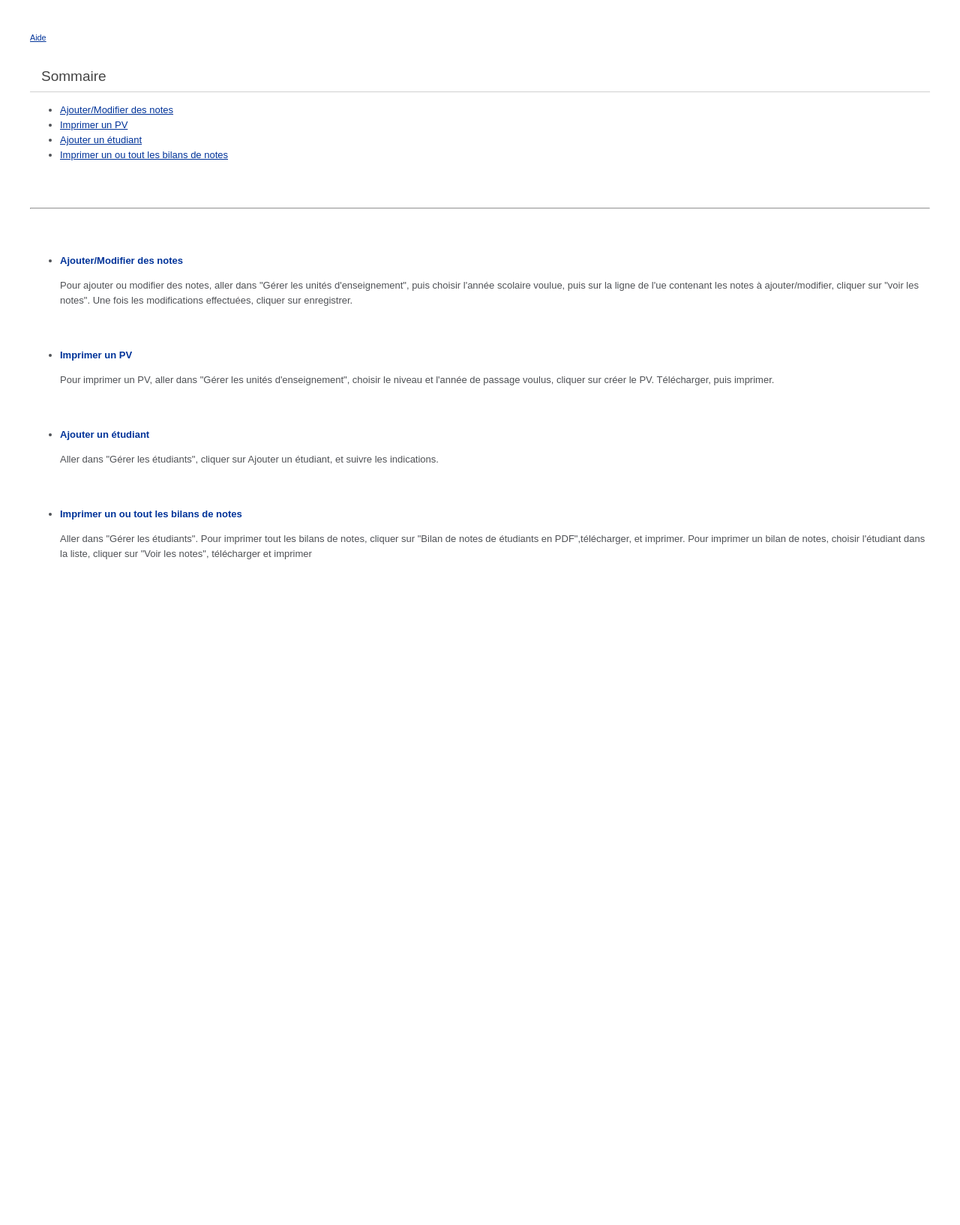
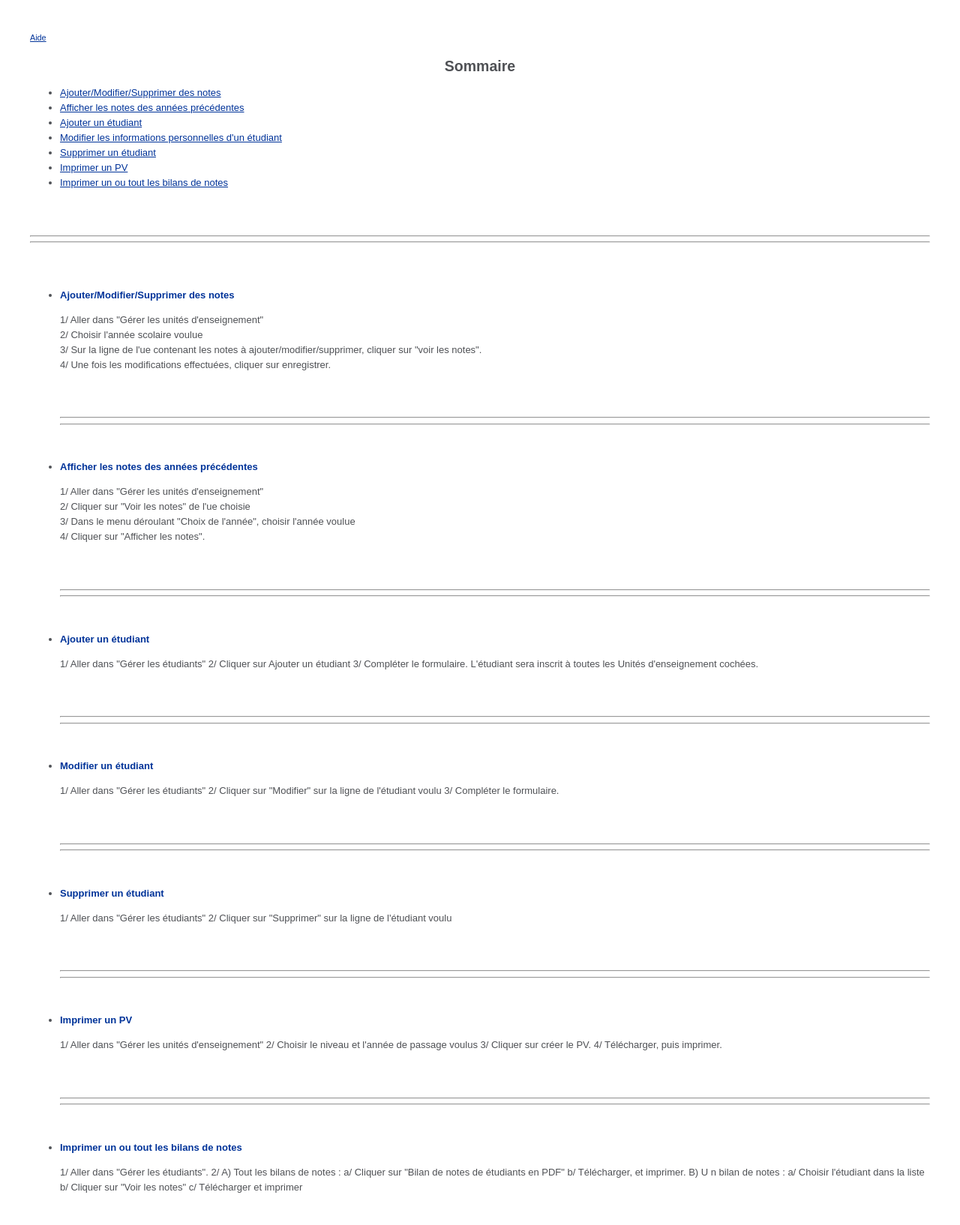
Before and after one commit to Fatine/GestionDeNotes, a CodeIgniter app: page /GestionDeNotes/index.php/aide/index in a window 1280 px wide. Shown: the whole page at 75% size. Before the commit the page ends 746 px from the top, so only its background shows below. Run offline with CodeIgniter, Linux system fonts and the light colour scheme; some libraries are stand-ins or nearby versions.

Commit message:
amélioration aide, quelques erreurs non vues corrigées

```diff
--- a/CodeIgniter_FILES/application/controllers/lists.php
+++ b/CodeIgniter_FILES/application/controllers/lists.php
@@ -42,8 +42,8 @@ class Lists extends CI_Controller
 		}
 
 		$data['query']=$query;
-      	$data2['body']=$this->load->view('bilan_students',$data, true);
-		$this->load->view('template', $data2);
+		//pas de template pour ne pas avoir le lien "aide" en haut de la page
+      	$this->load->view('bilan_students',$data);
 	}
 
 //list of all students grades
--- a/CodeIgniter_FILES/application/views/add_student.php
+++ b/CodeIgniter_FILES/application/views/add_student.php
@@ -23,8 +23,12 @@
 	echo form_input('firstname');
 	echo '</br>';
 
+	echo form_label("Numéro étudiant : ");
+	echo form_input('numero_etu');
+	echo '</br>';
+	/*
 	echo form_label("Email : ");
-	echo form_input('email');
+	echo form_input('email');*/
 	echo '</br>';
 
 	echo form_label("Année de passage des ues : ");
--- a/CodeIgniter_FILES/application/views/aide.php
+++ b/CodeIgniter_FILES/application/views/aide.php
@@ -1,47 +1,89 @@
 
 
-<h1> Sommaire </h1>
+<h2 align='center'> Sommaire </h2>
 <ul>
-<li><a href="#notes">Ajouter/Modifier des notes</a></li>
+<li><a href="#notes">Ajouter/Modifier/Supprimer des notes</a></li>
+<li><a href="#notes_ant">Afficher les notes des années précédentes</a></li>
+
+<li><a href="#etu_aj">Ajouter un étudiant</a></li>
+<li><a href="#etu_mo">Modifier les informations personnelles d'un étudiant</a></li>
+<li><a href="#etu_su">Supprimer un étudiant</a></li>
+
 <li><a href="#PV">Imprimer un PV</a></li>
-<li><a href="#etu">Ajouter un étudiant</a></li>
 <li><a href="#bilan">Imprimer un ou tout les bilans de notes</a></li>
 </ul>
 
-<?php echo '</br>'; ?>
-<?php echo '</br>'; ?>
+<br/><br/><hr><hr><br/><br/>
 
-<hr>
-
-<?php echo '</br>'; ?>
-<?php echo '</br>'; ?>
 <ul>
-<li><a name="notes"><strong> Ajouter/Modifier des notes</strong></a></li>
+<li><a name="notes"><strong> Ajouter/Modifier/Supprimer des notes</strong></a></li>
 <p>
-	Pour ajouter ou modifier des notes, aller dans "Gérer les unités d'enseignement", puis choisir l'année scolaire voulue, puis sur la ligne de l'ue contenant les notes à ajouter/modifier, cliquer sur "voir les notes".
-	Une fois les modifications effectuées, cliquer sur enregistrer. </a>
+	1/ Aller dans "Gérer les unités d'enseignement" <br/>
+	2/ Choisir l'année scolaire voulue <br/>
+	3/ Sur la ligne de l'ue contenant les notes à ajouter/modifier/supprimer,  cliquer sur "voir les notes". <br/>
+	4/ Une fois les modifications effectuées, cliquer sur enregistrer. </a>
 </p>
 
-<?php echo '</br>'; ?>
-<?php echo '</br>'; ?>
+<br/><br/><hr><hr><br/><br/>
+
+<li><a name="notes_ant"><strong> Afficher les notes des années précédentes </strong></a></li>
+<p>
+	1/ Aller dans "Gérer les unités d'enseignement" <br/>
+	2/ Cliquer sur "Voir les notes" de l'ue choisie <br/>
+	3/ Dans le menu déroulant "Choix de l'année", choisir l'année voulue <br/>
+	4/ Cliquer sur "Afficher les notes". </a>
+</p>
+
+<br/><br/><hr><hr><br/><br/>
+
+<li><a name="etu_aj"><strong> Ajouter un étudiant </strong></a></li>
+<p>
+	1/ Aller dans "Gérer les étudiants"
+	2/ Cliquer sur Ajouter un étudiant
+	3/ Compléter le formulaire.
+	L'étudiant sera inscrit à toutes les Unités d'enseignement cochées.</a>
+</p>
+
+<br/><br/><hr><hr><br/><br/>
+
+<li><a name="etu_mo"><strong> Modifier un étudiant </strong></a></li>
+<p>
+	1/ Aller dans "Gérer les étudiants"
+	2/ Cliquer sur "Modifier" sur la ligne de l'étudiant voulu
+	3/ Compléter le formulaire. </a>
+</p>
+
+<br/><br/><hr><hr><br/><br/>
+
+<li><a name="etu_su"><strong> Supprimer un étudiant </strong></a></li>
+<p>
+	1/ Aller dans "Gérer les étudiants"
+	2/ Cliquer sur "Supprimer" sur la ligne de l'étudiant voulu </a>
+</p>
+
+<br/><br/><hr><hr><br/><br/>
+
 <li><a name="PV"><strong>Imprimer un PV</strong></a></li>
 <p>
-	Pour imprimer un PV, aller dans "Gérer les unités d'enseignement", choisir le niveau et l'année de passage voulus, cliquer sur créer le PV.
-	Télécharger, puis imprimer. </a>
+	1/ Aller dans "Gérer les unités d'enseignement"
+	2/ Choisir le niveau et l'année de passage voulus
+	3/ Cliquer sur créer le PV.
+	4/ Télécharger, puis imprimer. </a>
 </p>
 
-<?php echo '</br>'; ?>
-<?php echo '</br>'; ?>
-<li><a name="etu"><strong> Ajouter un étudiant </strong></a></li>
-<p>
-	Aller dans "Gérer les étudiants", cliquer sur Ajouter un étudiant, et suivre les indications. </a>
-</p>
+<br/><br/><hr><hr><br/><br/>
 
-<?php echo '</br>'; ?>
-<?php echo '</br>'; ?>
 <li><a name="bilan"><strong> Imprimer un ou tout les bilans de notes </strong></a></li>
 <p>
-	Aller dans "Gérer les étudiants".
-	Pour imprimer tout les bilans de notes, cliquer sur "Bilan de notes de étudiants en PDF",télécharger, et imprimer.
-	Pour imprimer un bilan de notes, choisir l'étudiant dans la liste, cliquer sur "Voir les notes", télécharger et imprimer </a>
+	1/ Aller dans "Gérer les étudiants".
+	2/
+		A) Tout les bilans de notes :
+			a/ Cliquer sur "Bilan de notes de étudiants en PDF"
+			b/ Télécharger, et imprimer.
+
+		B) U n bilan de notes :
+			a/ Choisir l'étudiant dans la liste
+			b/ Cliquer sur "Voir les notes"
+			c/ Télécharger et imprimer </a>
 </p>
+</ul>
--- a/CodeIgniter_FILES/application/views/bilan_students.php
+++ b/CodeIgniter_FILES/application/views/bilan_students.php
@@ -1,12 +1,12 @@
 	<h2> Bilan de notes </h2>
-	<h4> <?php echo '</br>'.$lastname.' '.$firstname.'</br> numéro étudiant : '.$numero_etu; ?> </h4>
+	<h4> <?php echo '</br>'.$lastname.' '.$firstname.'</br> num&eacute;ro &eacute;tudiant : '.$numero_etu; ?> </h4>
 <div id="content">
 
 <TABLE border="1px">
   <CAPTION> </CAPTION>
   <TR>
- <TH width="300px"> Ue </TH>
- <TH width="100px"> Année </TH>
+ <TH width="300px"> Unit&eacute; d'enseignement </TH>
+ <TH width="100px"> Ann&eacute;e </TH>
  <TH width="100px"> Note </TH>
  <TH width="100px"> Etat </TH>
   </TR>
--- a/CodeIgniter_FILES/application/views/students_module.php
+++ b/CodeIgniter_FILES/application/views/students_module.php
@@ -25,6 +25,7 @@
 	echo form_label("Par ordre : ");
 	echo form_dropdown("AscDesc",$AscDesc);
 	echo form_submit("submit","Trier");
+	echo form_close();
 ?>
 <TABLE border="1px">
   <TR>
```
Also changed, not shown: CodeIgniter_FILES/application/controllers/modify.php (+8 -6 lines), CodeIgniter_FILES/application/controllers/upload.php (added, +39 -0 lines), CodeIgniter_FILES/application/views/courses.php (+17 -21 lines), CodeIgniter_FILES/application/views/upload_form.php (added, +20 -0 lines), CodeIgniter_FILES/application/views/upload_success.php (added, +18 -0 lines), CodeIgniter_FILES/captcha/fonts/index.html (deleted), CodeIgniter_FILES/captcha/index.html (deleted), 1 other file.
